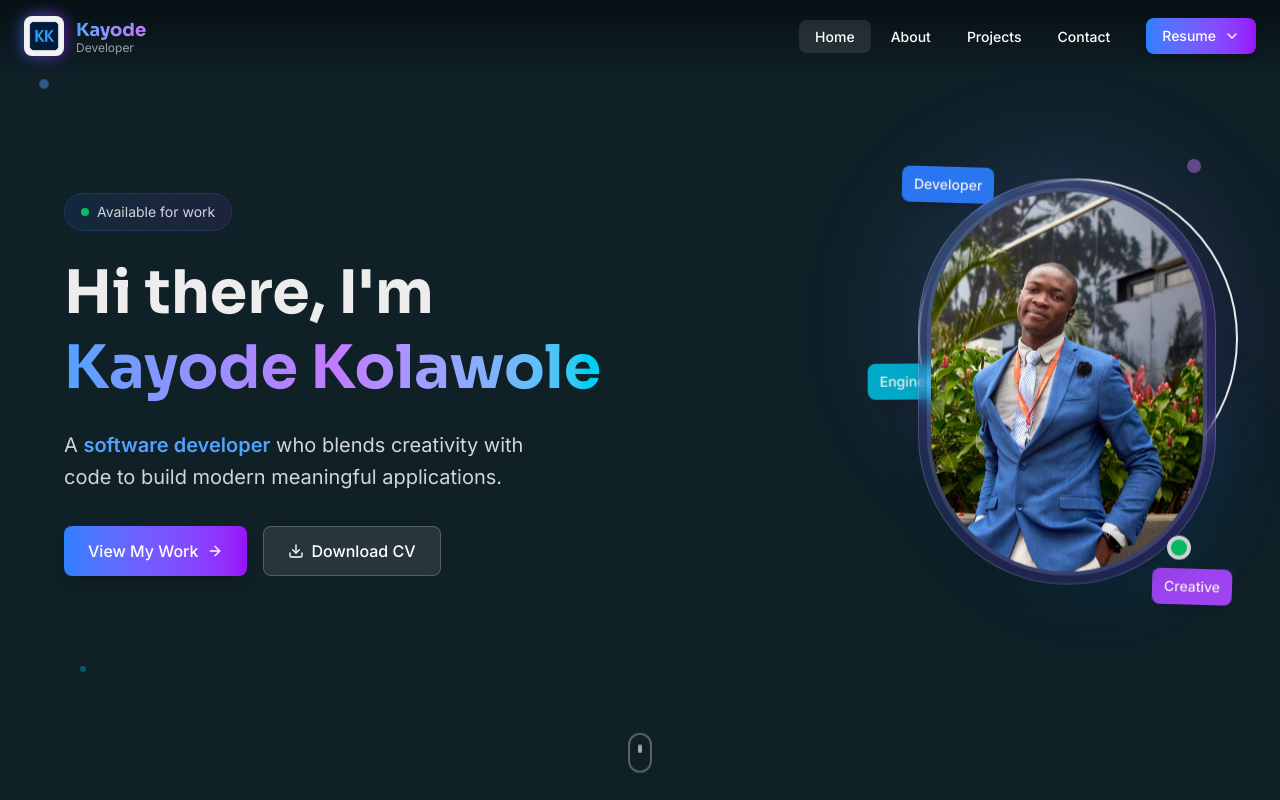
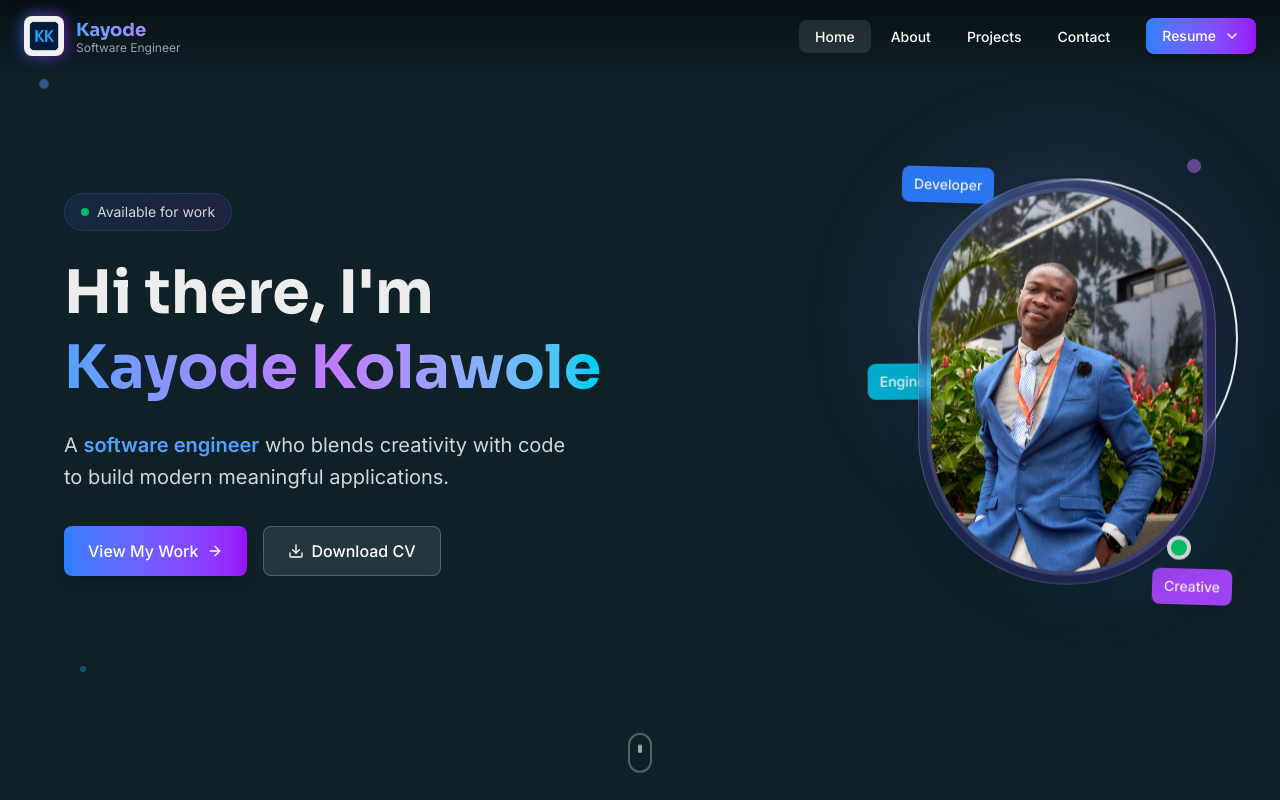
Before and after one commit to sirKay1010/my-portfolio, a Next.js app: page / in a window 1280 px wide. Shown: the top 800 px of the page. Built offline with nearby package versions, Linux system fonts and the light colour scheme.

Commit message:
quick edits
- Changed from software developer to software engineer
- Added updated resume

```diff
--- a/src/app/components/Hero.tsx
+++ b/src/app/components/Hero.tsx
@@ -114,7 +114,7 @@
           >
             A{" "}
             <span className="text-blue-400 font-semibold">
-              software developer
+              software engineer
             </span>{" "}
             who blends creativity with code to build modern meaningful
             applications.
--- a/src/app/components/Navbar.tsx
+++ b/src/app/components/Navbar.tsx
@@ -87,7 +87,7 @@
                 <h1 className="text-lg font-bold bg-gradient-to-r from-blue-400 to-purple-400 bg-clip-text text-transparent">
                   Kayode
                 </h1>
-                <p className="text-xs text-gray-400 -mt-1">Developer</p>
+                <p className="text-xs text-gray-400 -mt-1">Software Engineer</p>
               </div>
             </motion.div>
 
```
Also changed, not shown: 1 other file (tests, documents, lock files or other folders).
